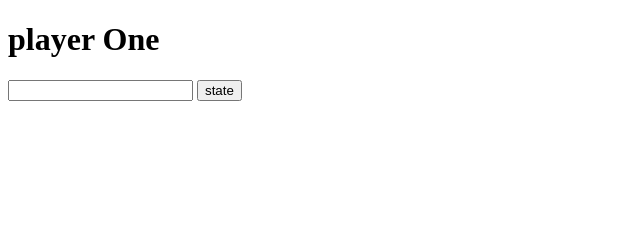
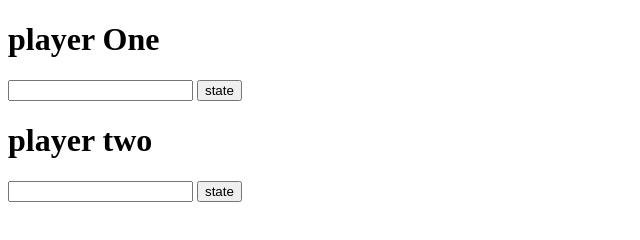
Before and after one commit to TanzidAnan/Game-Dom-js, a plain HTML site: page index.html in a window 1280 px wide. Shown: the whole page, without its empty margins (0-640 px from the left). Drawn offline with Linux system fonts and the light colour scheme.

Commit message:
player two ar html

```diff
--- a/index.html
+++ b/index.html
@@ -12,6 +12,12 @@
     <button class="buttonOne">state</button>
     <h4 class="error"></h4>
 
+    <!--player Two  -->
+    <h1 class="headingtwo">player two</h1>
+    <input class="inputtwo" type="text" name="inputOne">
+    <button class="buttontwo">state</button>
+    <h4 class="error1"></h4>
+
     <script src="js.js"></script>
 </body>
 </html>
```
